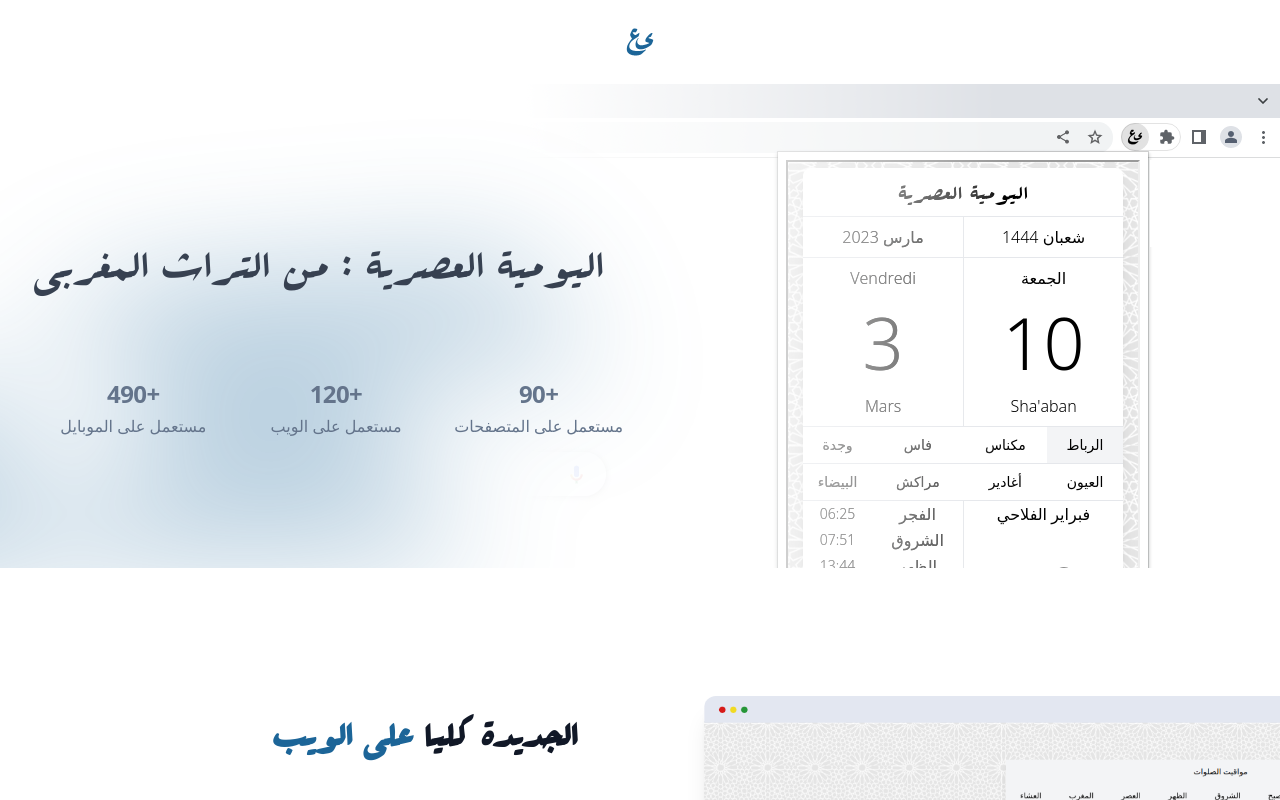
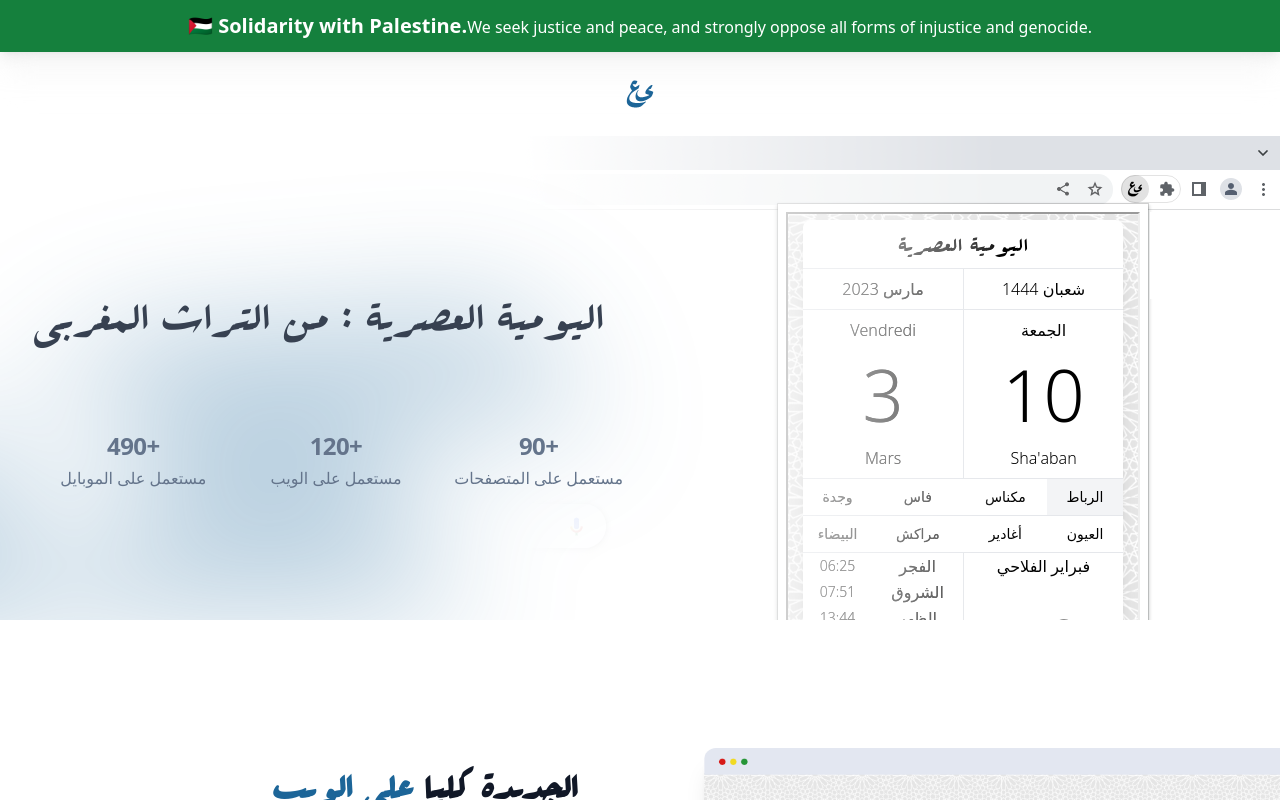
Before and after one commit to moghwan/bouayad.app, a Nuxt app: page / in a window 1280 px wide. Shown: the top 800 px of the page. Built offline with nearby package versions, Linux system fonts and the light colour scheme.

Commit message:
🇵🇸 Solidarity with Palestine Component (tw)

```diff
--- /dev/null
+++ b/components/SolidarityPL.vue
@@ -0,0 +1,13 @@
+<script>
+</script>
+
+<template>
+  <div class="bg-green-700 text-white text-center p-3 leading-tight shadow-lg">
+    <span class="text-xl font-bold">🇵🇸 Solidarity with Palestine.</span>
+    <span class="inline text-xs sm:text-sm md:text-base">We seek justice and peace, and strongly oppose all forms of injustice and genocide.</span>
+  </div>
+</template>
+
+<style>
+.pl {}
+</style>
--- a/components/TheHeader.vue
+++ b/components/TheHeader.vue
@@ -1,4 +1,5 @@
 <template>
+  <SolidarityPL />
   <header class="backdrop-blur-lg sticky top-0 z-50">
     <nav class="mx-auto flex max-w-7xl items-center justify-between p-6 lg:px-8" aria-label="Global">
       <div class="flex lg:flex-1">
```
